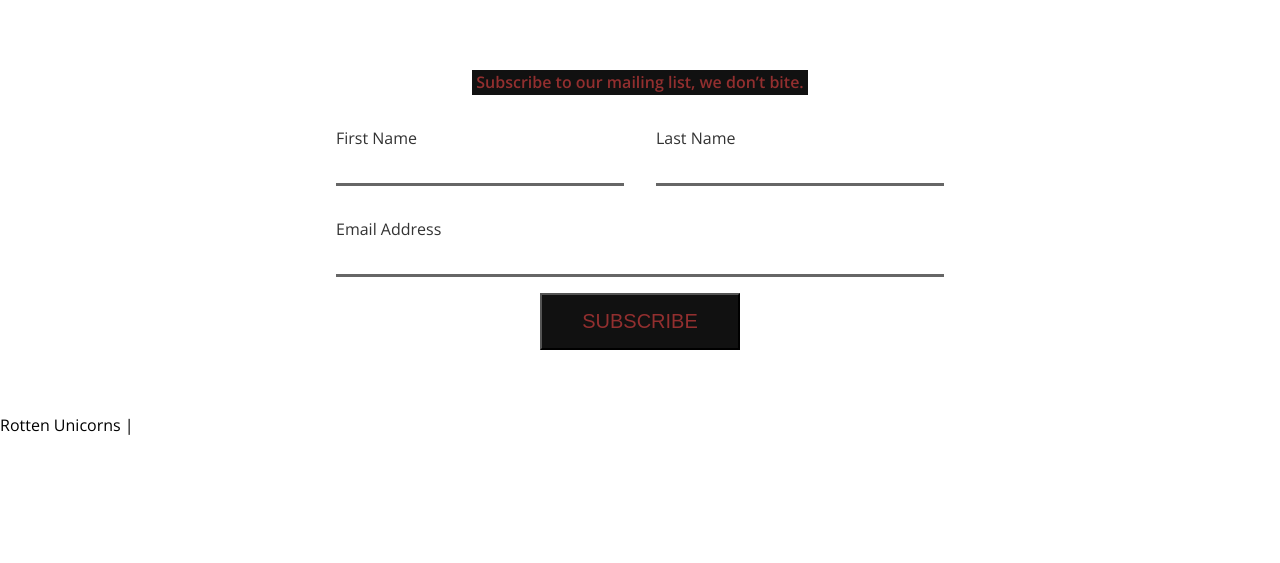
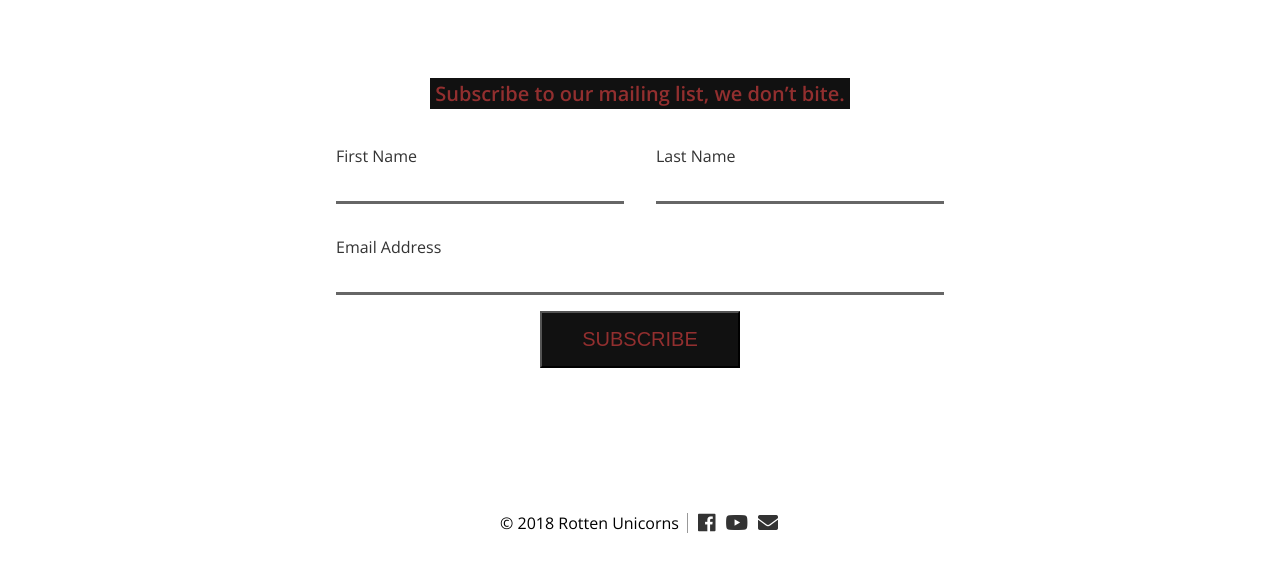
Before and after one commit to dabrorius/rotten-unicorns, a plain HTML site: page index.html in a window 1280 px wide. Shown: the part 1343-1906 px from the top of the page. Before the commit the page ends 1779 px from the top, so only its background shows below. Drawn offline with nearby package versions, Linux system fonts and the light colour scheme.

Commit message:
Add footer

```diff
--- a/index.html
+++ b/index.html
@@ -89,7 +89,18 @@
     </form>
   </div>
   <div class="footer">
-    Rotten Unicorns |
+    <div class="footer__text">© 2018 Rotten Unicorns</div>
+    <div class="footer__social">
+      <a href="https://www.facebook.com/rottenunicorns/">
+        <i class="fab fa-facebook"></i>
+      </a>
+      <a href="https://www.youtube.com/channel/UC4YWojozcLV210Zc7xt7kSg">
+        <i class="fab fa-youtube"></i>
+      </a>
+      <a href="mailto:contact@rottenunicorns.com">
+        <i class="fas fa-envelope"></i>
+      </a>
+    </div>
   </div>
 </body>
 
--- a/style_2.css
+++ b/style_2.css
@@ -110,6 +110,12 @@ body {
   justify-content: space-around;
 }
 
+@media (max-width: 42em) {
+  .gist__social {
+    font-size: 3.5em;
+  }
+}
+
 .gist__social a {
   text-decoration: none;
 }
@@ -151,8 +157,8 @@ body {
 }
 
 .bands__list a {
-  max-width: 20em;
-  max-height: 10em;
+  width: 20em;
+  height: 10em;
   padding: 2em;
 }
 
@@ -214,7 +220,7 @@ body {
 .form h2 {
   color: #922f2f;
   background-color: #111111;
-  font-size: 1em;
+  font-size: 1.25em;
   display: inline-block;
   padding: 0.1em 0.25em;
   margin: 2em 0 1em 0;
@@ -227,8 +233,50 @@ body {
   display: flex;
 }
 
+@media (max-width: 42em) {
+  .form__row {
+    flex-direction: column;
+  }
+}
+
 .form__field {
   width: 100%;
   box-sizing: border-box;
   padding: 1em;
 }
+
+.footer {
+  margin: 5em 0 2em 0;
+  display: flex;
+  justify-content: center;
+  align-items: center;
+}
+
+.footer a {
+  color: #333;
+  text-decoration: none;
+}
+
+.footer .fa-facebook:hover {
+  color: #3b5998;
+}
+
+.footer .fa-youtube:hover {
+  color: red;
+}
+
+.footer .fa-envelope:hover {
+  color: black;
+}
+
+.footer > div {
+  padding: 0 0.5em;
+}
+
+.footer__social {
+  width: 4em;
+  display: flex;
+  justify-content: space-between;
+  font-size: 1.25em;
+  border-left: 1px solid #999;
+}
```
